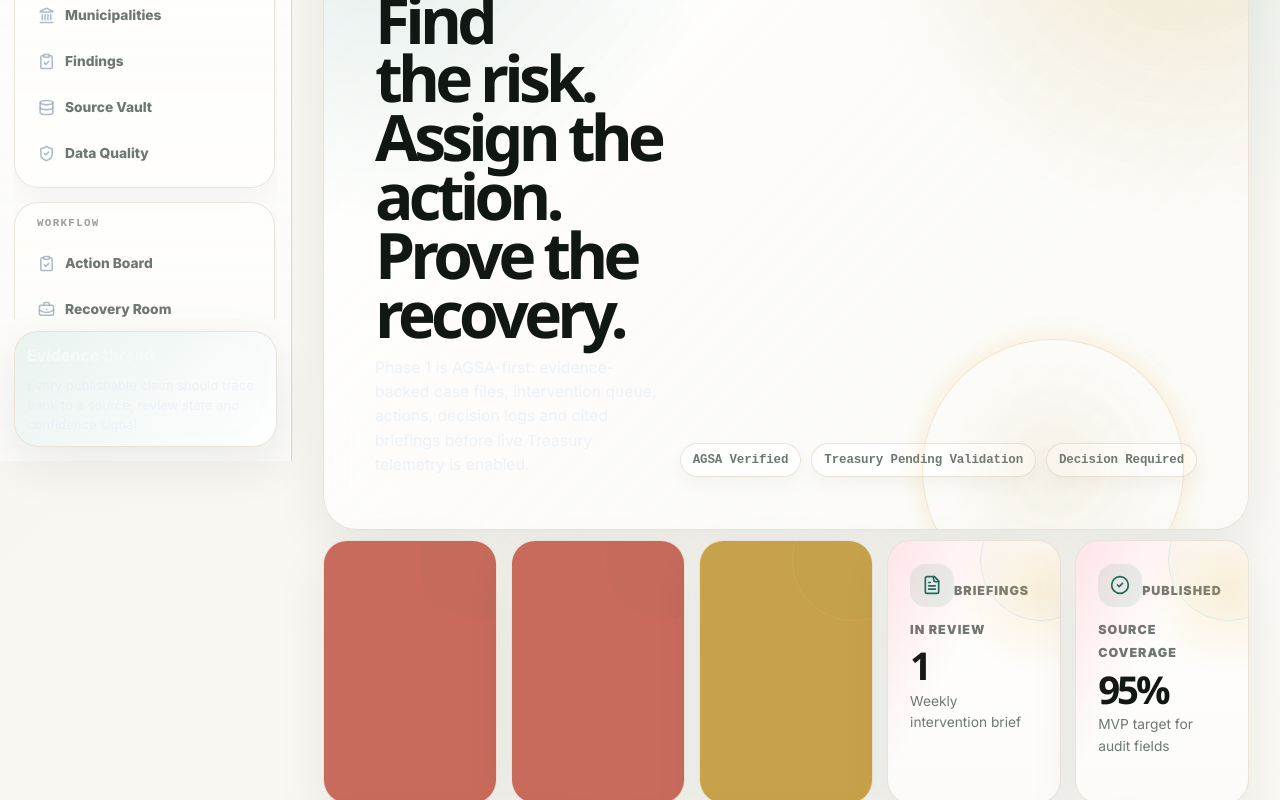
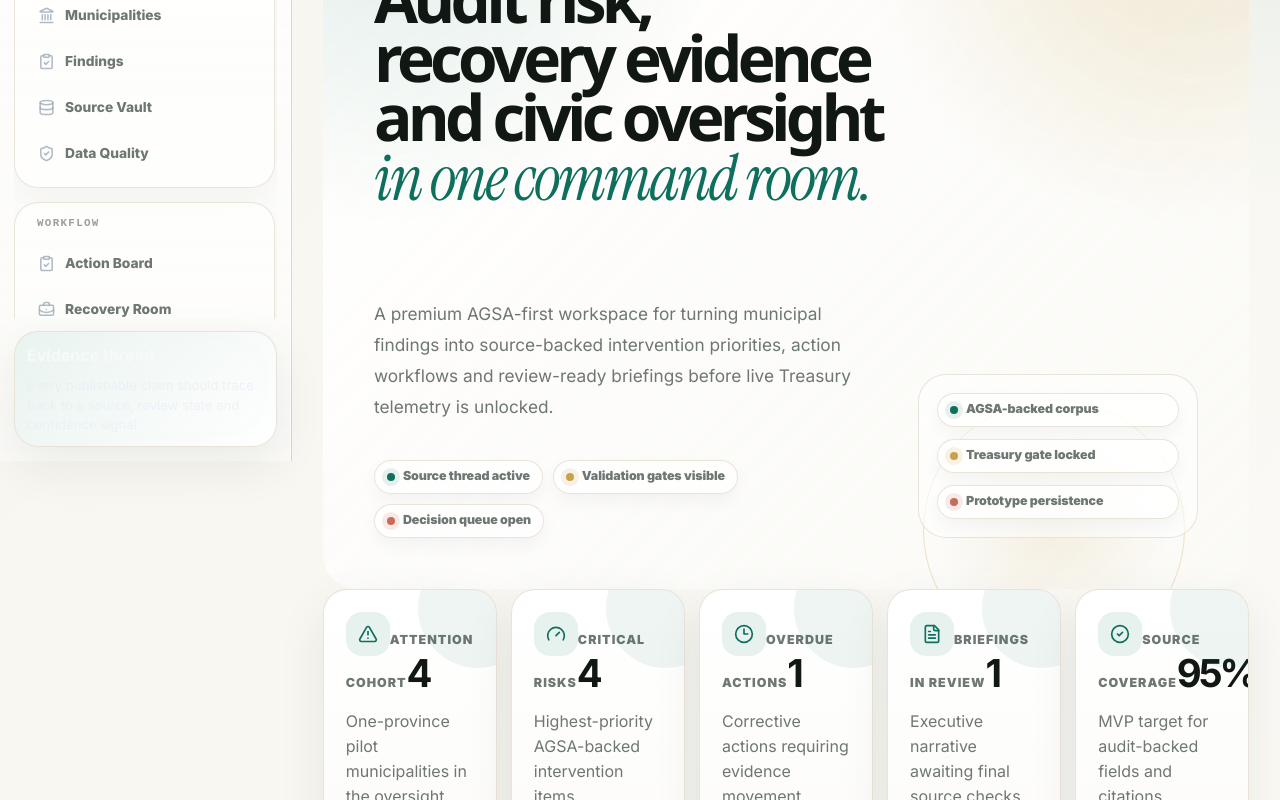
Before and after one commit to Mthaa77/MuniAccountability, a Next.js app: page / in a window 1280 px wide. Shown: the part 380-1180 px from the top of the page. Built offline with nearby package versions, Linux system fonts and the light colour scheme.

Commit message:
Revamp command centre with Atlas hero and intelligence tiles

```diff
--- a/app/page.tsx
+++ b/app/page.tsx
@@ -1,5 +1,6 @@
 import { AlertTriangle, CheckCircle2, Clock3, FileText, Gauge } from "lucide-react";
-import { MunicipalityPreview, PageHeader, QueuePreview, RiskMap, MetricCard, Badge } from "@/components/ui";
+import { MunicipalityPreview, QueuePreview, RiskMap, Badge } from "@/components/ui";
+import { AtlasEvidenceChip, AtlasHero, AtlasMetricTile, AtlasStatusPill } from "@/components/atlas/foundation";
 import { ActionKanban, EvidenceDrawer, SourceHealthTabs } from "@/components/interactive";
 import { actions, municipalities, queueItems } from "@/lib/pilot-data";
 
@@ -10,25 +11,30 @@ export default function CommandCentrePage() {
 
   return (
     <>
-      <PageHeader
-        kicker="Municipal Oversight, Intervention and Recovery Operating System"
-        title="Find the risk. Assign the action. Prove the recovery."
-        description="Phase 1 is AGSA-first: evidence-backed case files, intervention queue, actions, decision logs and cited briefings before live Treasury telemetry is enabled."
-        actions={
+      <AtlasHero
+        kicker="Municipal accountability intelligence"
+        title="Audit risk, recovery evidence and civic oversight"
+        emphasis="in one command room."
+        description="A premium AGSA-first workspace for turning municipal findings into source-backed intervention priorities, action workflows and review-ready briefings before live Treasury telemetry is unlocked."
+        side={
           <>
-            <Badge tone="healthy">AGSA verified</Badge>
-            <Badge tone="under_review">Treasury pending validation</Badge>
-            <Badge tone="decision_required">Decision required</Badge>
+            <AtlasEvidenceChip source="AGSA-backed corpus" />
+            <AtlasEvidenceChip source="Treasury gate locked" state="pending" />
+            <AtlasEvidenceChip source="Prototype persistence" state="locked" />
           </>
         }
-      />
+      >
+        <AtlasStatusPill>Source thread active</AtlasStatusPill>
+        <AtlasStatusPill tone="gold">Validation gates visible</AtlasStatusPill>
+        <AtlasStatusPill tone="risk">Decision queue open</AtlasStatusPill>
+      </AtlasHero>
 
-      <section className="metrics-grid" aria-label="Executive decision cards">
-        <MetricCard title="Municipalities requiring attention" value="4" note="One-province pilot cohort" tone="risk" icon={AlertTriangle} />
-        <MetricCard title="New critical risks" value={String(criticalCount)} note="Since latest AGSA review" tone="risk" icon={Gauge} />
-        <MetricCard title="Overdue corrective actions" value={String(overdueCount)} note="Evidence not accepted" tone="watch" icon={Clock3} />
-        <MetricCard title="Briefings in review" value="1" note="Weekly intervention brief" tone="neutral" icon={FileText} />
-        <MetricCard title="Published source coverage" value="95%" note="MVP target for audit fields" tone="good" icon={CheckCircle2} />
+      <section className="metrics-grid" aria-label="Executive intelligence tiles">
+        <AtlasMetricTile title="Attention cohort" value="4" note="One-province pilot municipalities in the oversight lens" tone="risk" icon={AlertTriangle} />
+        <AtlasMetricTile title="Critical risks" value={String(criticalCount)} note="Highest-priority AGSA-backed intervention items" tone="risk" icon={Gauge} />
+        <AtlasMetricTile title="Overdue actions" value={String(overdueCount)} note="Corrective actions requiring evidence movement" tone="gold" icon={Clock3} />
+        <AtlasMetricTile title="Briefings in review" value="1" note="Executive narrative awaiting final source checks" tone="blue" icon={FileText} />
+        <AtlasMetricTile title="Source coverage" value="95%" note="MVP target for audit-backed fields and citations" tone="good" icon={CheckCircle2} />
       </section>
 
       <section className="command-layout">
```
